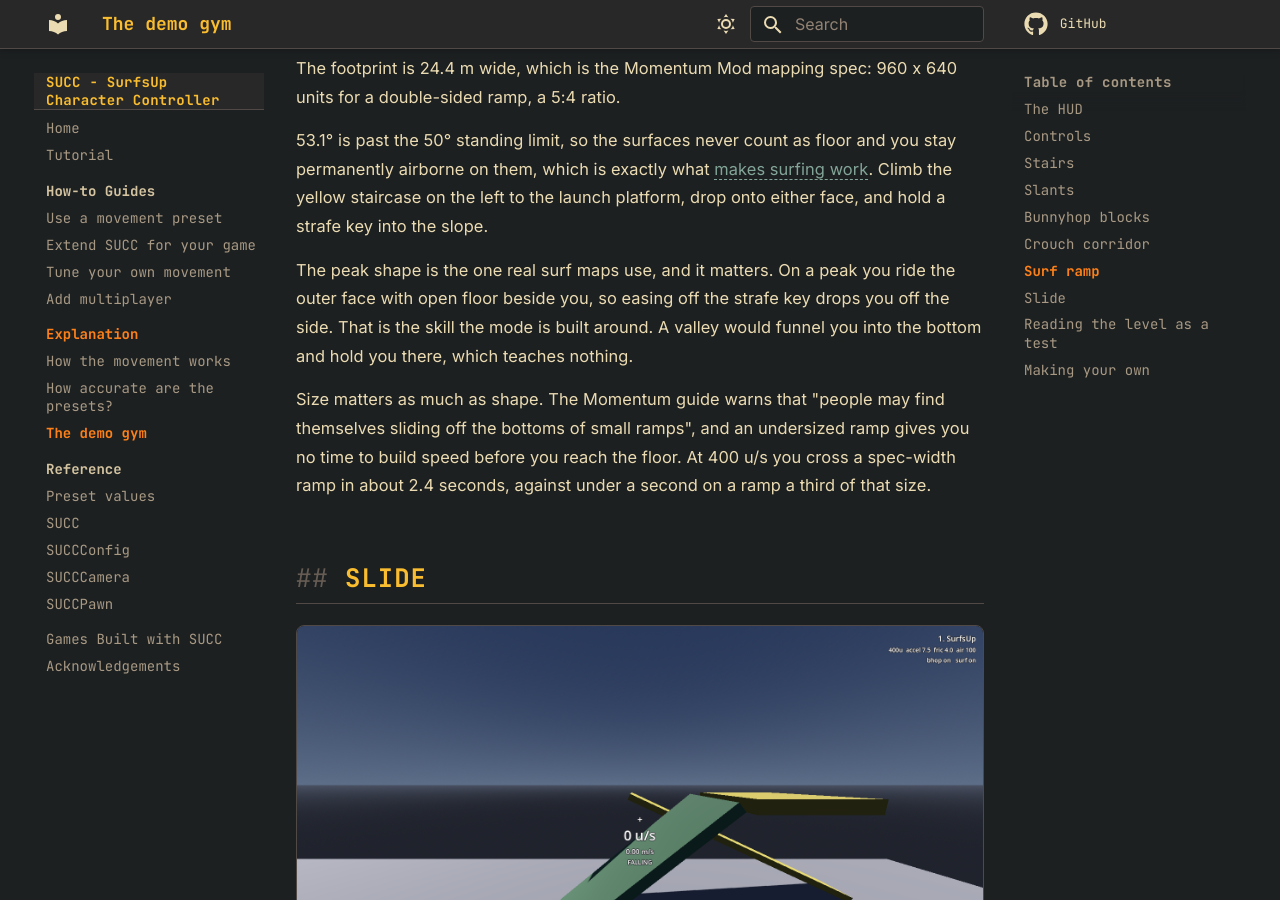
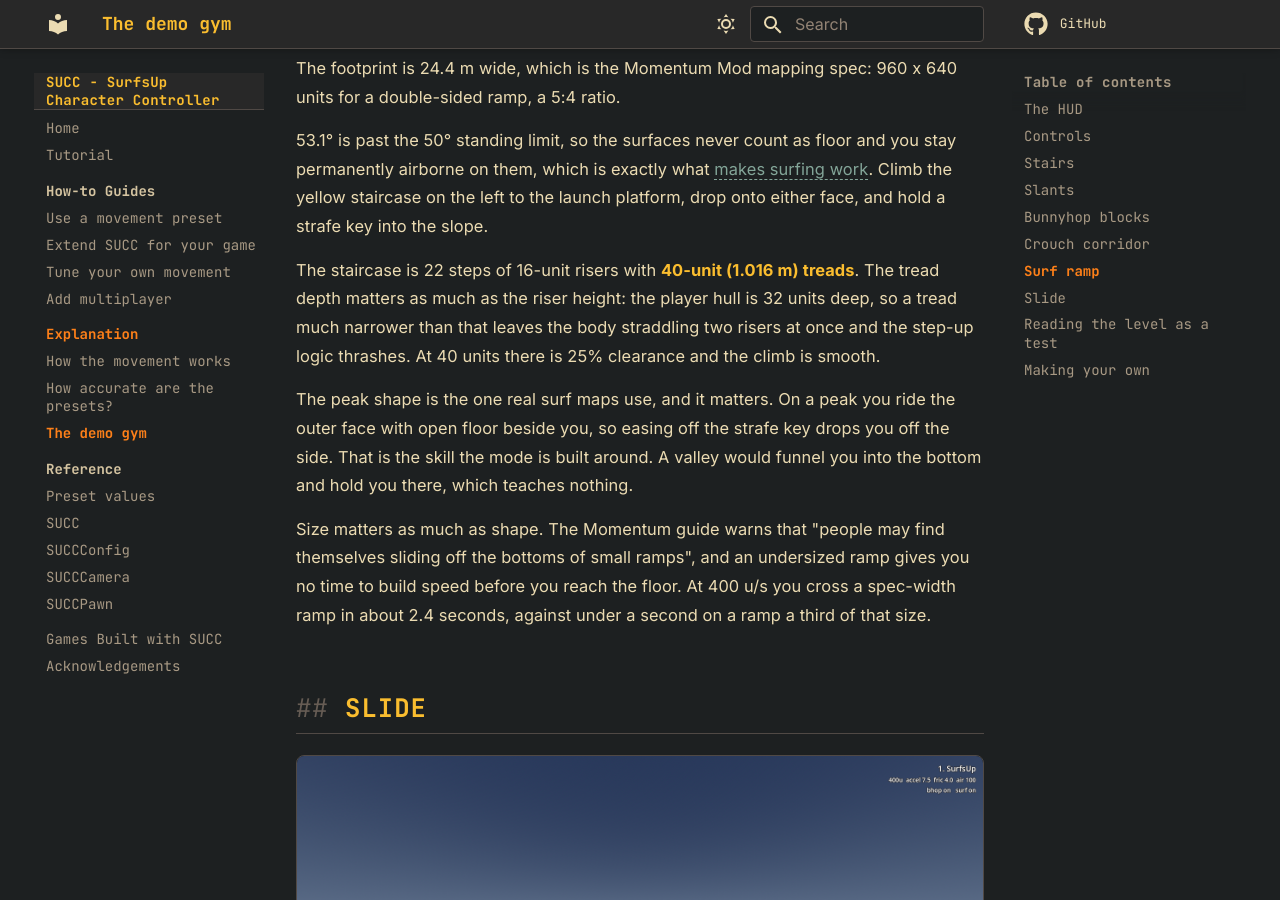
Before and after one commit to bearlikelion/SUCC, an MkDocs documentation site: the page built from docs/explanation/demo-level.md, in a window 1280 px wide and 900 px high, scrolled down 6000 px. Built offline with MkDocs 1.6.1 and Material for MkDocs 9.7.7, drawn with Linux system fonts in a browser that asks for light colours; comment, search, counter and statistics services are not loaded.

Commit message:
source WalkMove port

```diff
--- a/docs/explanation/demo-level.md
+++ b/docs/explanation/demo-level.md
@@ -117,6 +117,11 @@
 [makes surfing work](movement.md#why-surfing-works). Climb the yellow staircase on the
 left to the launch platform, drop onto either face, and hold a strafe key into the slope.
 
+The staircase is 22 steps of 16-unit risers with **40-unit (1.016 m) treads**. The tread
+depth matters as much as the riser height: the player hull is 32 units deep, so a tread
+much narrower than that leaves the body straddling two risers at once and the step-up
+logic thrashes. At 40 units there is 25% clearance and the climb is smooth.
+
 The peak shape is the one real surf maps use, and it matters. On a peak you ride the
 outer face with open floor beside you, so easing off the strafe key drops you off the
 side. That is the skill the mode is built around. A valley would funnel you into the
```
Also changed, not shown: docs/images/gym-crouch.png, docs/images/gym-overview.png, docs/images/gym-surf.png, 1 other file.
